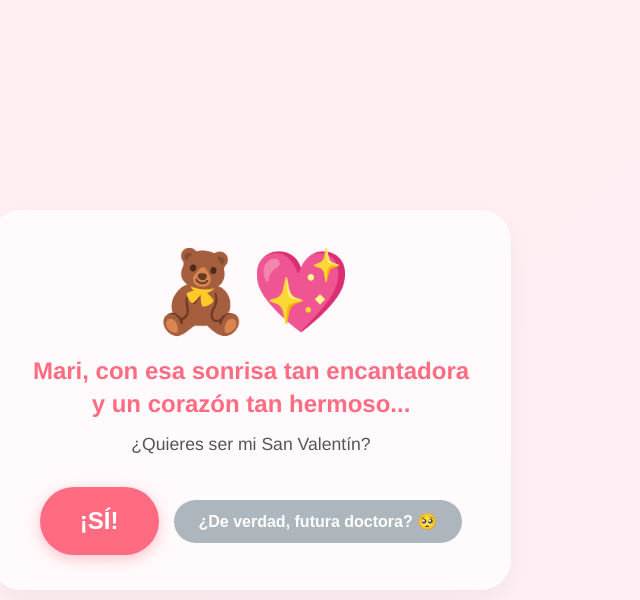
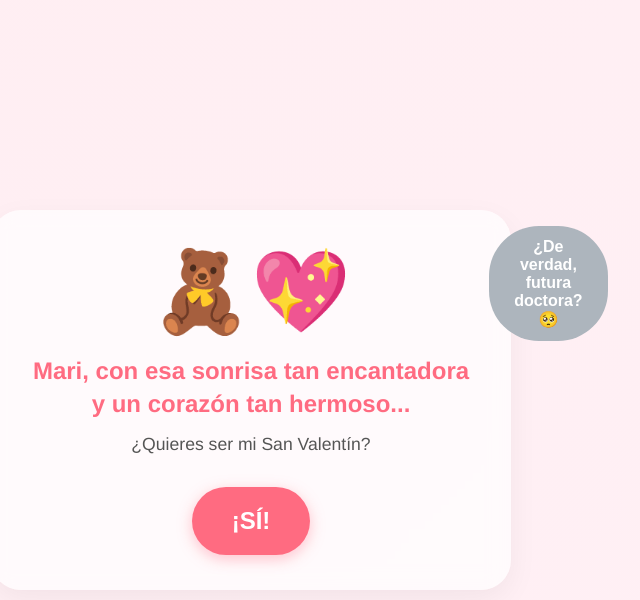
Before and after one commit to Benneeb/my-valentine, a plain HTML site: page index.html in a window 1280 px wide. Both pictures are taken after a click on the button "No...". Shown: the whole page, without its empty margins (389-1029 px from the left). Drawn offline with Linux system fonts and the light colour scheme.

Commit message:
index.html

```diff
--- a/index.html
+++ b/index.html
@@ -18,7 +18,6 @@
 
         body {
             margin: 0;
-            /* overflow: hidden을 제거하고 min-height를 주어 버튼이 커지면 스크롤되도록 수정 */
             min-height: 100vh;
             display: flex;
             justify-content: center;
@@ -28,6 +27,7 @@
             text-align: center;
             padding: 20px;
             box-sizing: border-box;
+            overflow: hidden; /* 도망가는 버튼이 스크롤 바를 만들지 않게 함 */
         }
 
         .v-container {
@@ -41,7 +41,6 @@
             transition: all 0.3s ease;
         }
 
-        /* GIF 대신 이모지를 사용하는 컨테이너 */
         .emoji-container {
             font-size: 5rem;
             margin-bottom: 15px;
@@ -63,7 +62,6 @@
             line-height: 1.5;
         }
 
-        /* 플렉스 랩을 적용하여 YES가 커지면 NO가 자연스럽게 밑으로 밀려남 */
         .options {
             display: flex;
             flex-wrap: wrap;
@@ -92,6 +90,7 @@
         #noBtn {
             background: #adb5bd;
             color: white;
+            z-index: 100; /* 도망다닐 때 다른 요소 위로 올라오게 설정 */
         }
 
         .hidden { display: none !important; }
@@ -136,11 +135,11 @@
         const sPage = document.getElementById('celebration-page');
         const mainEmoji = document.getElementById('mainEmoji');
 
-        // transform: scale 대신 폰트 사이즈와 패딩을 조절하여 요소가 겹치지 않게 만듭니다.
-        let yesFontSize = 1; // rem 단위
-        let yesPadY = 12; // px 단위
-        let yesPadX = 25; // px 단위
+        let yesFontSize = 1;
+        let yesPadY = 12;
+        let yesPadX = 25;
         let noClickCount = 0;
+        let dodgeMode = false; // 도망 모드 활성화 여부
 
         const messages = [
             "¿De verdad, futura doctora? 🥺",
@@ -151,30 +150,67 @@
             "¡Ya ríndete y di que SÍ! 💖"
         ];
 
+        // NO 버튼을 랜덤한 위치로 도망치게 만드는 함수
+        function moveNoButton() {
+            noBtn.style.position = 'fixed'; // 화면 전체를 기준으로 이동
+
+            // 버튼이 화면 밖으로 나가지 않도록 여유 공간(20px) 계산
+            const maxX = window.innerWidth - noBtn.offsetWidth - 20;
+            const maxY = window.innerHeight - noBtn.offsetHeight - 20;
+
+            const randomX = Math.max(10, Math.random() * maxX);
+            const randomY = Math.max(10, Math.random() * maxY);
+
+            noBtn.style.left = `${randomX}px`;
+            noBtn.style.top = `${randomY}px`;
+        }
+
+        // NO 버튼 클릭 시
         noBtn.addEventListener('click', () => {
             noClickCount++;
 
-            // 1. YES 버튼 겹침 현상 해결: 크기를 키우면 옆/아래 요소를 밀어내도록 설정
+            // 1. YES 버튼 계속 키우기
             yesFontSize += 0.5;
             yesPadY += 8;
             yesPadX += 15;
-
             yesBtn.style.fontSize = `${yesFontSize}rem`;
             yesBtn.style.padding = `${yesPadY}px ${yesPadX}px`;
 
-            // 2. 메시지 바꾸기
+            // 2. 메시지 변경
             if(noClickCount <= messages.length) {
                 noBtn.innerText = messages[noClickCount-1];
             } else {
-                noBtn.innerText = "¡Es tu única opción! 😂";
+                noBtn.innerText = "¡Atrápame si puedes! 😜"; // 날 잡아봐라!
             }
 
-            // 3. 누를 때마다 귀엽게 당황하는 이모지로 변경
+            // 3. 이모지 변경
             if(noClickCount === 2) mainEmoji.innerText = "🥺🩺";
             if(noClickCount === 4) mainEmoji.innerText = "🚑💦";
             if(noClickCount === 6) mainEmoji.innerText = "😭💖";
+
+            // 4. 클릭할 때마다 도망가기
+            moveNoButton();
+
+            // 5. 2번 이상 누르면 악랄한 '도망 모드' 발동
+            if(noClickCount >= 2) {
+                dodgeMode = true;
+            }
         });
 
+        // [PC] 마우스가 버튼 근처에 오면 도망가기
+        noBtn.addEventListener('mouseenter', () => {
+            if (dodgeMode) moveNoButton();
+        });
+
+        // [모바일] 손가락으로 터치하려고 하면 클릭되기도 전에 도망가기
+        noBtn.addEventListener('touchstart', (e) => {
+            if (dodgeMode) {
+                moveNoButton();
+                e.preventDefault(); // 실제 클릭(터치)이 인식되지 않도록 막음
+            }
+        });
+
+        // YES 버튼 클릭 시 성공 화면
         yesBtn.addEventListener('click', () => {
             qPage.classList.add('hidden');
             sPage.classList.remove('hidden');
```
